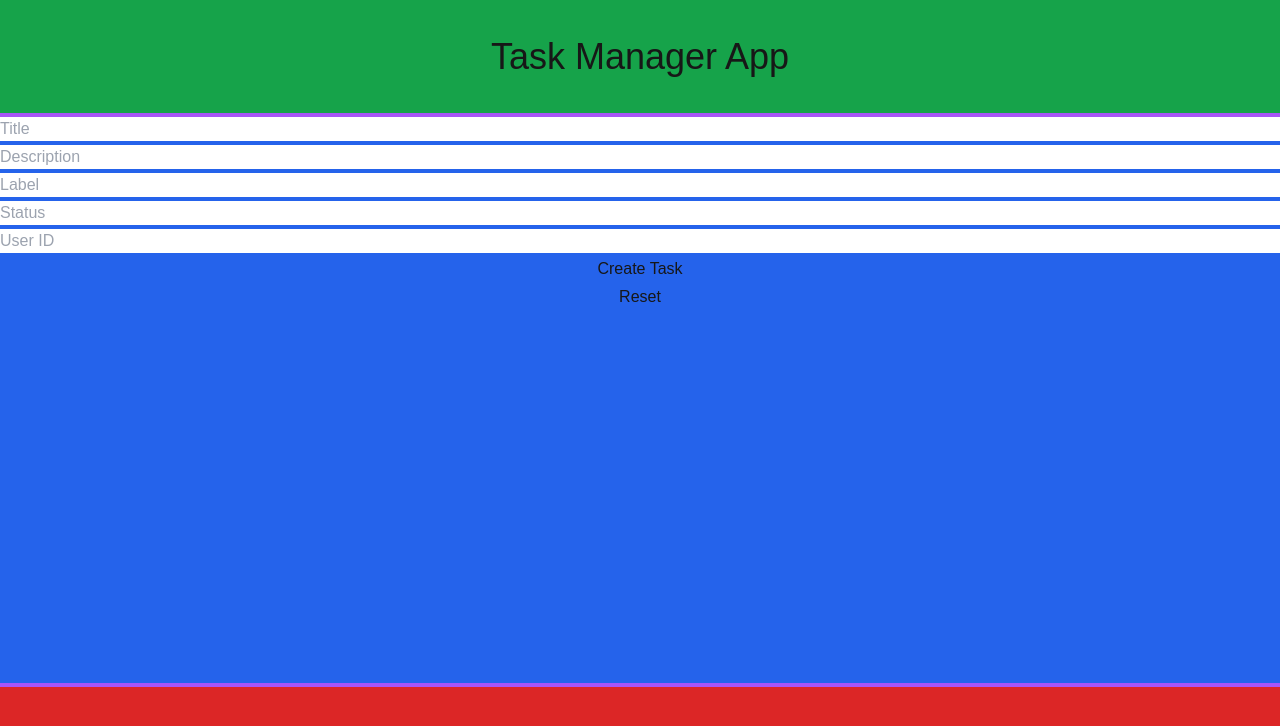
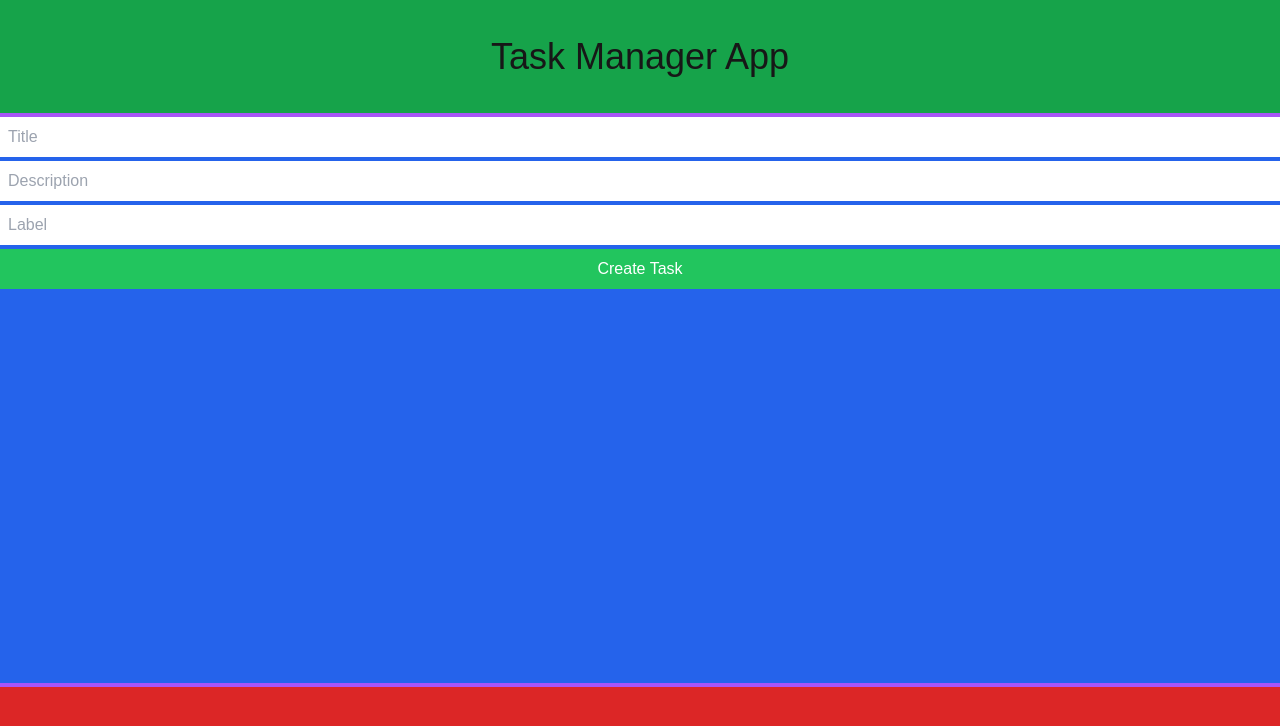
Before and after one commit to anassnammal/mini-task-manager, a Next.js app: page / in a window 1280 px wide. Shown: the top 726 px of the page. Built offline with nearby package versions, Linux system fonts and the light colour scheme; no server answers; the database is empty.

Commit message:
Refactor TaskForm component to handle form submission

```diff
--- a/components/task_form.tsx
+++ b/components/task_form.tsx
@@ -1,16 +1,41 @@
 
 
 const TaskForm: React.FC = () => {
+    const submitHandler = async (e: React.FormEvent<HTMLFormElement>) => {
+        e.preventDefault();
+        const formData = new FormData(e.currentTarget);
+        const data: any = {
+            "title": formData.get("title") as string,
+            "ito": "ft_002",
+            "iby": "ft_001",
+        };
+
+        [ "desc", "label" ].forEach((key) => {
+            const value = formData.get(key) as string;
+            if (value) {
+                data[key] = value;
+            }
+        });
+        const res = await fetch("/api/tasks", {
+            method: "POST",
+            headers: {
+                "Content-Type": "application/json",
+            },
+            body: JSON.stringify(data),
+        });
+        if (res.ok) {
+            console.log("Task created successfully");
+        } else {
+            console.error("Failed to create task");
+        }
+    };
 
     return (
-        <form className="flex flex-col gap-1">
-            <input type="text" placeholder="Title" name="title" required />
-            <input type="text" placeholder="Description" name="desc" />
-            <input type="text" placeholder="Label" name="label" required />
-            <input type="text" placeholder="Status" name="status" required />
-            <input type="text" placeholder="User ID" />
-            <button type="submit">Create Task</button>
-            <button type="reset">Reset</button>
+        <form onSubmit={submitHandler} className="flex flex-col gap-1">
+            <input type="text" name="title" placeholder="Title" className="p-2" />
+            <input type="text" name="desc" placeholder="Description" className="p-2" />
+            <input type="text" name="label" placeholder="Label" className="p-2" />
+            <button type="submit" className="p-2 bg-green-500 text-white">Create Task</button>
         </form>
     );
 };
```
